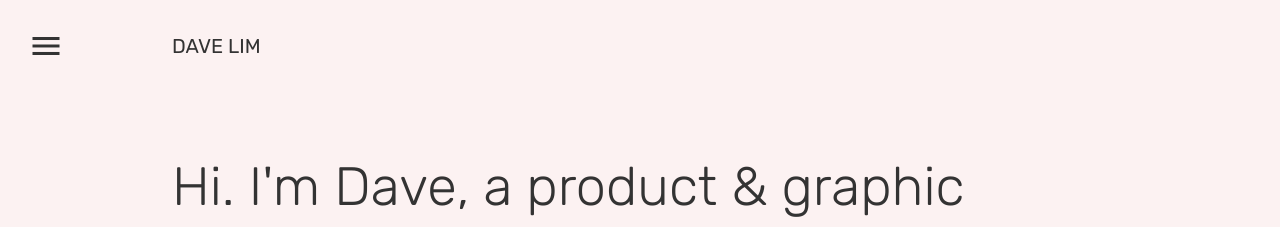
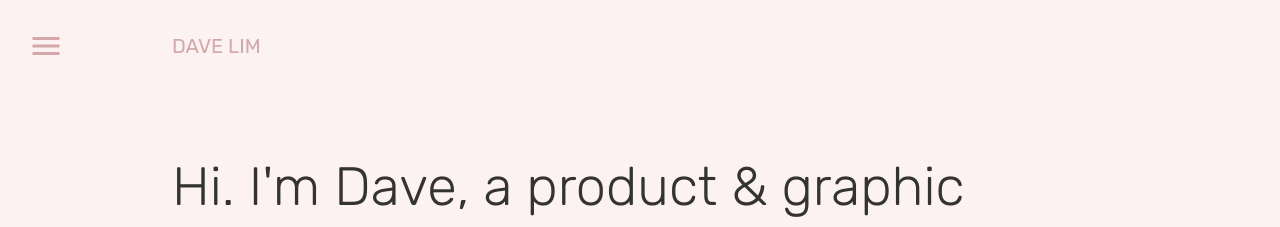
Before and after one commit to dlimiter/dlimiter.github.io, a Jekyll site: the page built from index.html, in a window 1280 px wide. Shown: the top 227 px of the page. Built offline with Jekyll 4.4.1, drawn with Linux system fonts in a browser that asks for light colours.

Commit message:
Deemphasises nav controls and branding title

```diff
--- a/css/style.scss
+++ b/css/style.scss
@@ -24,6 +24,7 @@ $nav-width: 250px;
   @return mix(black, $color, $percentage);
 }
 
+$pink-text: shade($pink, 12%);
 $hairline: 1px solid tint($pink, 20%);
 
 .section-divider {
@@ -288,6 +289,7 @@ h3, .h3 {
 .nav__logo,
 .nav__toggle {
   color: $text;
+  color: $pink-text;
   text-decoration: none;
   vertical-align: middle;
   &:before {
@@ -295,12 +297,15 @@ h3, .h3 {
   }
   &:hover {
     color: $text;
+    color: shade($pink-text,10%);
   }
   &:active {
     color: $text;
+    color: shade($pink-text,10%);
   }
   &:visited {
     color: $text;
+    color: shade($pink-text, 10%);
   }
 }
 
```
